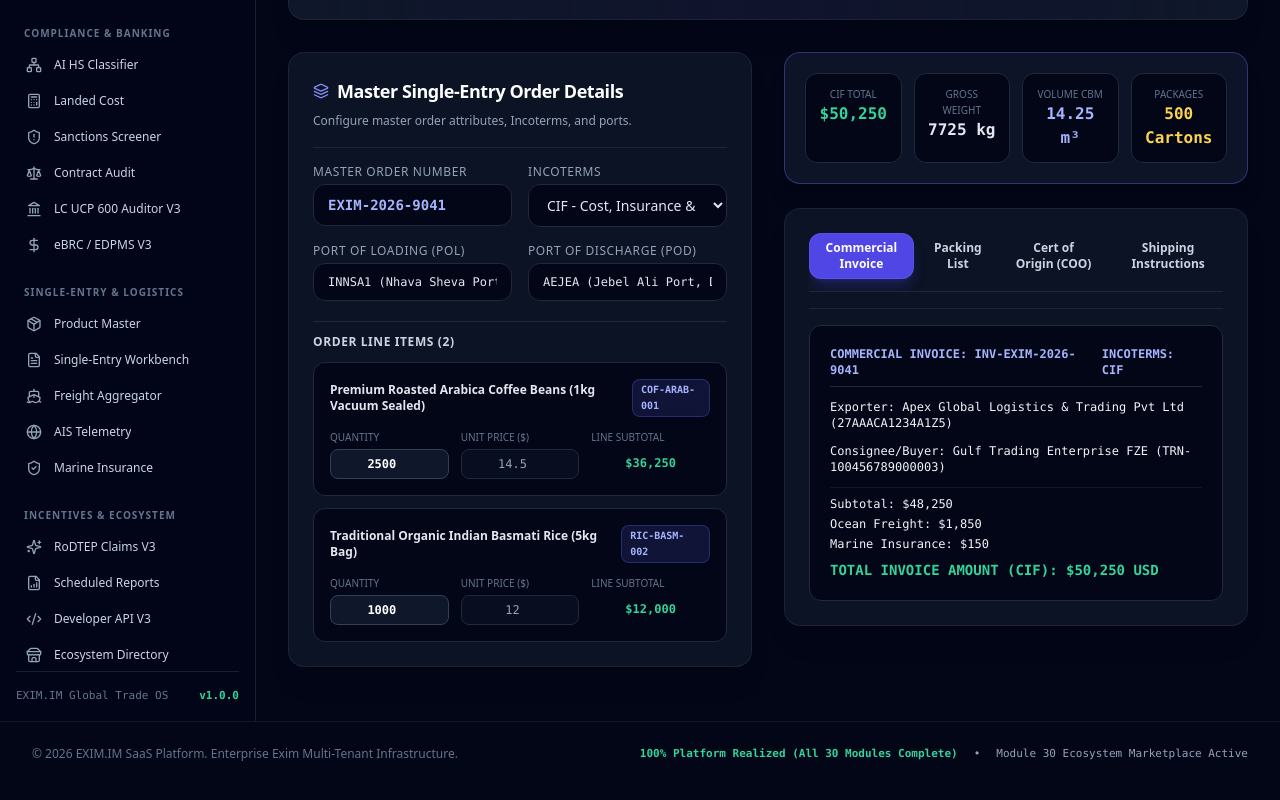
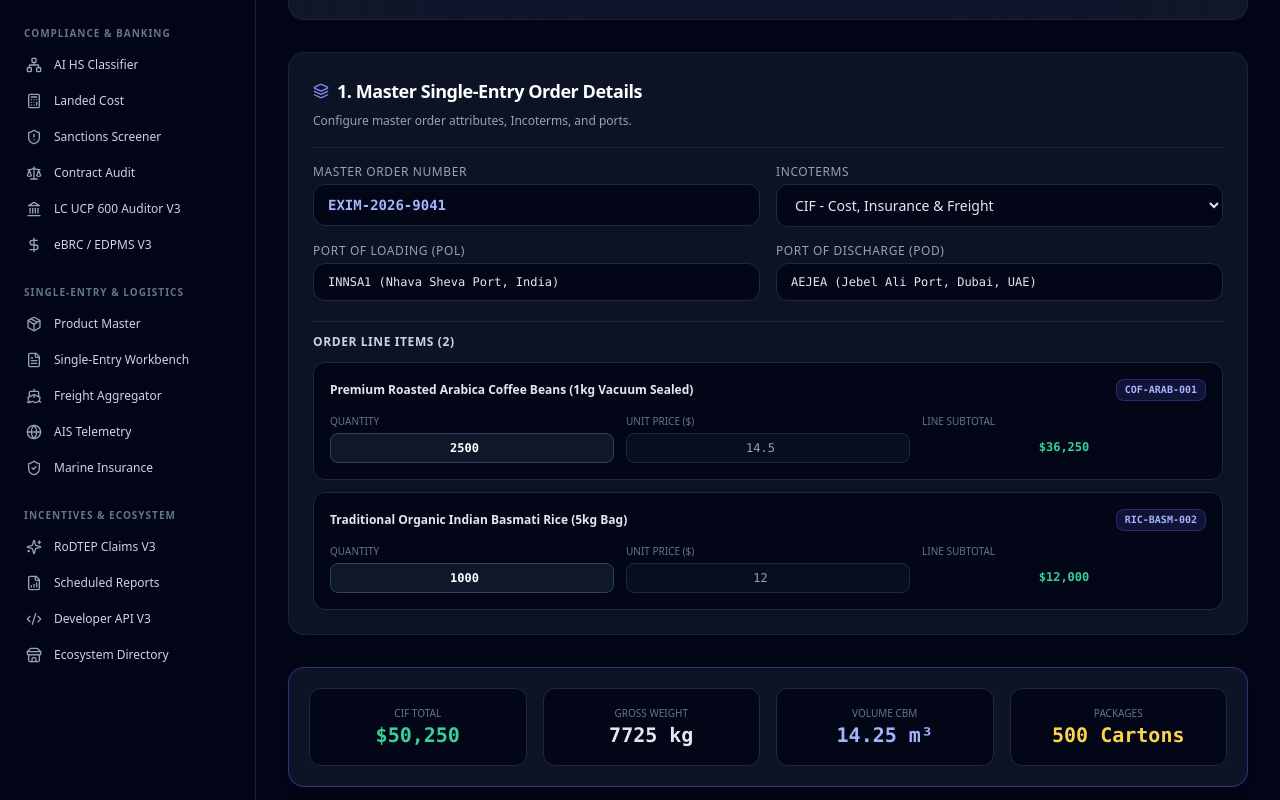
Before and after one commit to Steelthings1/EXIM-SaaS, a Next.js app: page /documents/single-entry-workbench in a window 1280 px wide. Shown: the part 440-1240 px from the top of the page. Built offline with nearby package versions, Linux system fonts and the light colour scheme.

Commit message:
Convert dashboard home and workbench components to vertical layout flow

```diff
--- a/src/app/(dashboard)/documents/single-entry-workbench/page.tsx
+++ b/src/app/(dashboard)/documents/single-entry-workbench/page.tsx
@@ -66,7 +66,7 @@ export default function SingleEntryWorkbenchPage() {
 
   return (
     <div className="min-h-screen bg-slate-950 text-slate-100 p-8 space-y-8">
-      <div className="max-w-7xl mx-auto space-y-8">
+      <div className="max-w-5xl mx-auto space-y-8">
         {/* Header */}
         <div className="flex flex-col md:flex-row md:items-center justify-between gap-4 border-b border-slate-800 pb-6">
           <div>
@@ -105,21 +105,20 @@ export default function SingleEntryWorkbenchPage() {
           </div>
         </Card>
 
-        {/* Main Grid: Data Entry Form (Left) & Real-time Live Preview (Right) */}
-        <div className="grid grid-cols-1 lg:grid-cols-12 gap-8">
-          {/* Left Column: Master Data Entry Workbench */}
-          <div className="lg:col-span-6 space-y-6">
+        {/* Vertical Stacked Flow: Section 1 Data Entry Form -> Section 2 Document Previews */}
+        <div className="flex flex-col space-y-8">
+          {/* Section 1: Master Data Entry Workbench */}
           <Card>
             <CardHeader>
               <CardTitle>
                 <Layers className="w-4 h-4 text-indigo-400" />
-                  Master Single-Entry Order Details
+                1. Master Single-Entry Order Details
               </CardTitle>
               <CardDescription>Configure master order attributes, Incoterms, and ports.</CardDescription>
             </CardHeader>
 
             <CardContent className="space-y-5">
-                <div className="grid grid-cols-2 gap-4 text-sm">
+              <div className="grid grid-cols-1 md:grid-cols-2 gap-4 text-sm">
                 <div>
                   <label className="block text-xs font-medium text-slate-400 uppercase tracking-wider mb-1">
                     Master Order Number
@@ -190,7 +189,7 @@ export default function SingleEntryWorkbenchPage() {
                         <Badge variant="indigo" size="sm">{item.sku}</Badge>
                       </div>
 
-                        <div className="grid grid-cols-3 gap-3 text-xs">
+                      <div className="grid grid-cols-1 md:grid-cols-3 gap-3 text-xs">
                         <div>
                           <label className="block text-[10px] text-slate-500 uppercase mb-1">Quantity</label>
                           <input
@@ -224,35 +223,37 @@ export default function SingleEntryWorkbenchPage() {
               </div>
             </CardContent>
           </Card>
+
+          {/* Section 2: Real-Time Calculation Summary & Auto-Generated Document Previews */}
+          <div className="space-y-6">
+            {/* Vertical Stacked Real-time Calculation Summary Bar */}
+            <div className="bg-slate-900/90 border border-indigo-500/40 rounded-2xl p-5 shadow-xl grid grid-cols-1 md:grid-cols-4 gap-4 text-center font-mono text-xs">
+              <div className="bg-slate-950 p-4 rounded-xl border border-slate-800">
+                <span className="text-[10px] text-slate-500 block uppercase font-sans">CIF Total</span>
+                <span className="text-xl font-bold text-emerald-400">${calcResult.totalCifUsd.toLocaleString()}</span>
               </div>
-
-          {/* Right Column: Live Auto-Generated Document Previews */}
-          <div className="lg:col-span-6 space-y-6">
-            {/* Real-time Calculation Summary Bar */}
-            <div className="bg-slate-900/90 border border-indigo-500/40 rounded-2xl p-5 shadow-xl grid grid-cols-2 md:grid-cols-4 gap-3 text-center font-mono text-xs">
-              <div className="bg-slate-950 p-3 rounded-xl border border-slate-800">
-                <span className="text-[10px] text-slate-500 block uppercase font-sans">CIF Total</span>
-                <span className="text-base font-bold text-emerald-400">${calcResult.totalCifUsd.toLocaleString()}</span>
+              <div className="bg-slate-950 p-4 rounded-xl border border-slate-800">
+                <span className="text-[10px] text-slate-500 block uppercase font-sans">Gross Weight</span>
+                <span className="text-xl font-bold text-slate-200">{calcResult.totalGrossWeightKg} kg</span>
               </div>
-              <div className="bg-slate-950 p-3 rounded-xl border border-slate-800">
-                <span className="text-[10px] text-slate-500 block uppercase font-sans">Gross Weight</span>
-                <span className="text-base font-bold text-slate-200">{calcResult.totalGrossWeightKg} kg</span>
+              <div className="bg-slate-950 p-4 rounded-xl border border-slate-800">
+                <span className="text-[10px] text-slate-500 block uppercase font-sans">Volume CBM</span>
+                <span className="text-xl font-bold text-indigo-300">{calcResult.totalVolumeCbm} m³</span>
               </div>
-              <div className="bg-slate-950 p-3 rounded-xl border border-slate-800">
-                <span className="text-[10px] text-slate-500 block uppercase font-sans">Volume CBM</span>
-                <span className="text-base font-bold text-indigo-300">{calcResult.totalVolumeCbm} m³</span>
-              </div>
-              <div className="bg-slate-950 p-3 rounded-xl border border-slate-800">
+              <div className="bg-slate-950 p-4 rounded-xl border border-slate-800">
                 <span className="text-[10px] text-slate-500 block uppercase font-sans">Packages</span>
-                <span className="text-base font-bold text-amber-300">{calcResult.totalCartons} Cartons</span>
+                <span className="text-xl font-bold text-amber-300">{calcResult.totalCartons} Cartons</span>
               </div>
             </div>
 
             {/* Document Preview Tabs */}
             <Card>
               <CardHeader>
-                <div className="flex items-center justify-between border-b border-slate-800 pb-3 overflow-x-auto">
-                  <div className="flex gap-2 text-xs font-semibold">
+                <CardTitle>2. Live Auto-Generated Trade Documents</CardTitle>
+                <CardDescription>Select document tab to inspect synchronized single-entry outputs.</CardDescription>
+
+                <div className="flex items-center justify-between border-b border-slate-800 pt-3 pb-3 overflow-x-auto">
+                  <div className="flex flex-wrap gap-2 text-xs font-semibold">
                     <Button
                       variant={activeDocTab === 'INVOICE' ? 'primary' : 'ghost'}
                       size="sm"
@@ -287,7 +288,7 @@ export default function SingleEntryWorkbenchPage() {
 
               <CardContent>
                 {/* Tab Content Preview */}
-                <div className="bg-slate-950 border border-slate-800 rounded-xl p-5 space-y-4 font-mono text-xs">
+                <div className="bg-slate-950 border border-slate-800 rounded-xl p-6 space-y-4 font-mono text-xs">
                   {activeDocTab === 'INVOICE' && (
                     <div className="space-y-3">
                       <div className="flex justify-between border-b border-slate-800 pb-2 text-indigo-300 font-bold">
--- a/src/app/page.tsx
+++ b/src/app/page.tsx
@@ -82,7 +82,7 @@ export default function HomePage() {
   ];
 
   return (
-    <div className="p-8 max-w-6xl mx-auto space-y-10">
+    <div className="p-8 max-w-5xl mx-auto space-y-10">
       {/* Hero Section */}
       <div className="bg-gradient-to-br from-indigo-950/90 via-slate-900 to-slate-950 border border-indigo-500/30 rounded-3xl p-8 shadow-2xl relative overflow-hidden">
         <div className="absolute -top-10 -right-10 w-64 h-64 bg-indigo-500/10 rounded-full blur-3xl pointer-events-none" />
@@ -101,7 +101,7 @@ export default function HomePage() {
         </div>
       </div>
 
-      {/* Module Categories Grid */}
+      {/* Vertical Stacked Module Categories Stream */}
       {moduleCategories.map((category, idx) => (
         <div key={idx} className="space-y-4">
           <div className="flex items-center justify-between border-b border-slate-800 pb-3">
@@ -111,22 +111,23 @@ export default function HomePage() {
             </h2>
           </div>
 
-          <div className="grid grid-cols-1 md:grid-cols-2 gap-4">
+          {/* Vertical Stack Layout (grid-cols-1) */}
+          <div className="grid grid-cols-1 gap-4">
             {category.modules.map((mod, mIdx) => {
               const IconComp = mod.icon;
               return (
-                <Link key={mIdx} href={mod.href} className="bg-slate-900/80 hover:bg-slate-900 border border-slate-800 hover:border-indigo-500/50 rounded-2xl p-5 transition-all group">
+                <Link key={mIdx} href={mod.href} className="bg-slate-900/80 hover:bg-slate-900 border border-slate-800 hover:border-indigo-500/50 rounded-2xl p-5 transition-all group block">
                   <div className="flex items-center justify-between">
-                    <div className="flex items-center gap-3">
-                      <div className="p-2.5 bg-indigo-500/10 border border-indigo-500/20 rounded-xl text-indigo-400">
-                        <IconComp className="w-5 h-5" />
+                    <div className="flex items-center gap-4">
+                      <div className="p-3 bg-indigo-500/10 border border-indigo-500/20 rounded-xl text-indigo-400 shrink-0">
+                        <IconComp className="w-6 h-6" />
                       </div>
                       <div>
                         <h3 className="font-bold text-slate-100 text-sm group-hover:text-indigo-300 transition-colors">{mod.title}</h3>
                         <p className="text-xs text-slate-400 mt-0.5">{mod.desc}</p>
                       </div>
                     </div>
-                    <ArrowRight className="w-4 h-4 text-slate-500 group-hover:text-indigo-400 group-hover:translate-x-1 transition-all" />
+                    <ArrowRight className="w-5 h-5 text-slate-500 group-hover:text-indigo-400 group-hover:translate-x-1 transition-all shrink-0" />
                   </div>
                 </Link>
               );
```
Also changed, not shown: 1 other file (tests, documents, lock files or other folders). Lines whose indentation alone changed are shown as unchanged.
